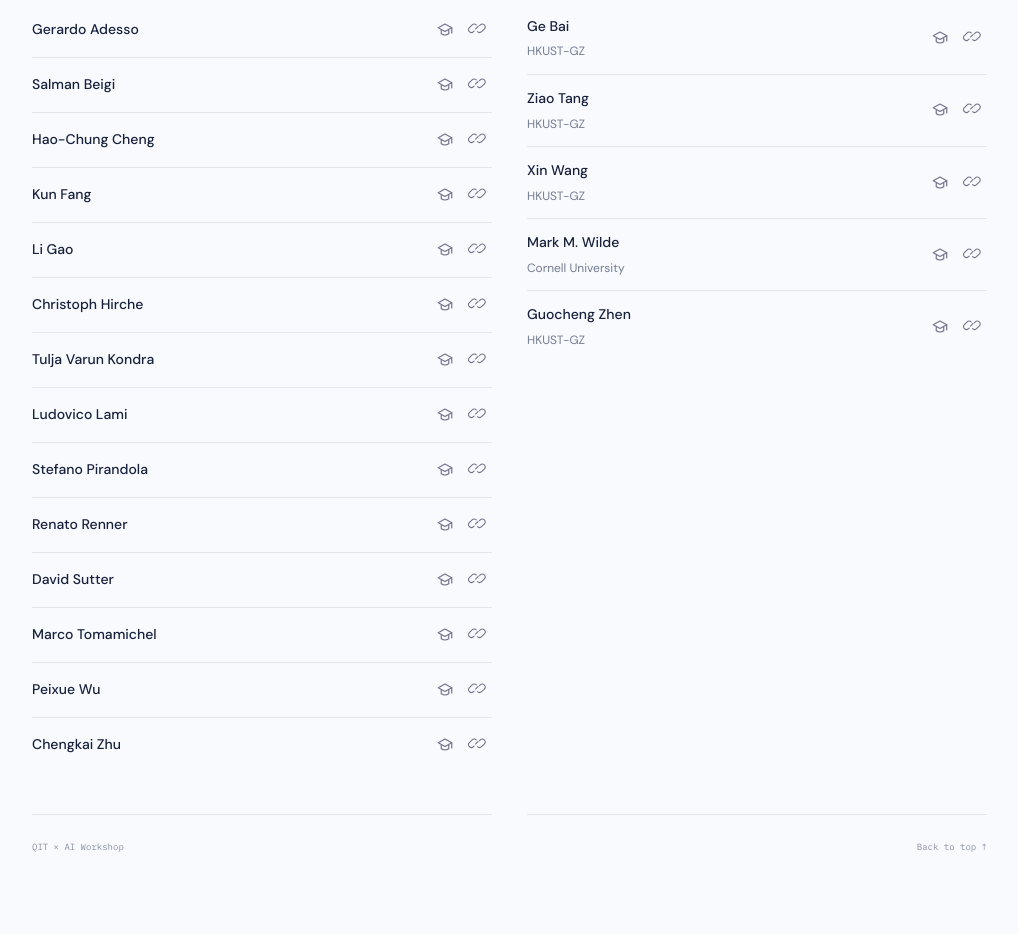
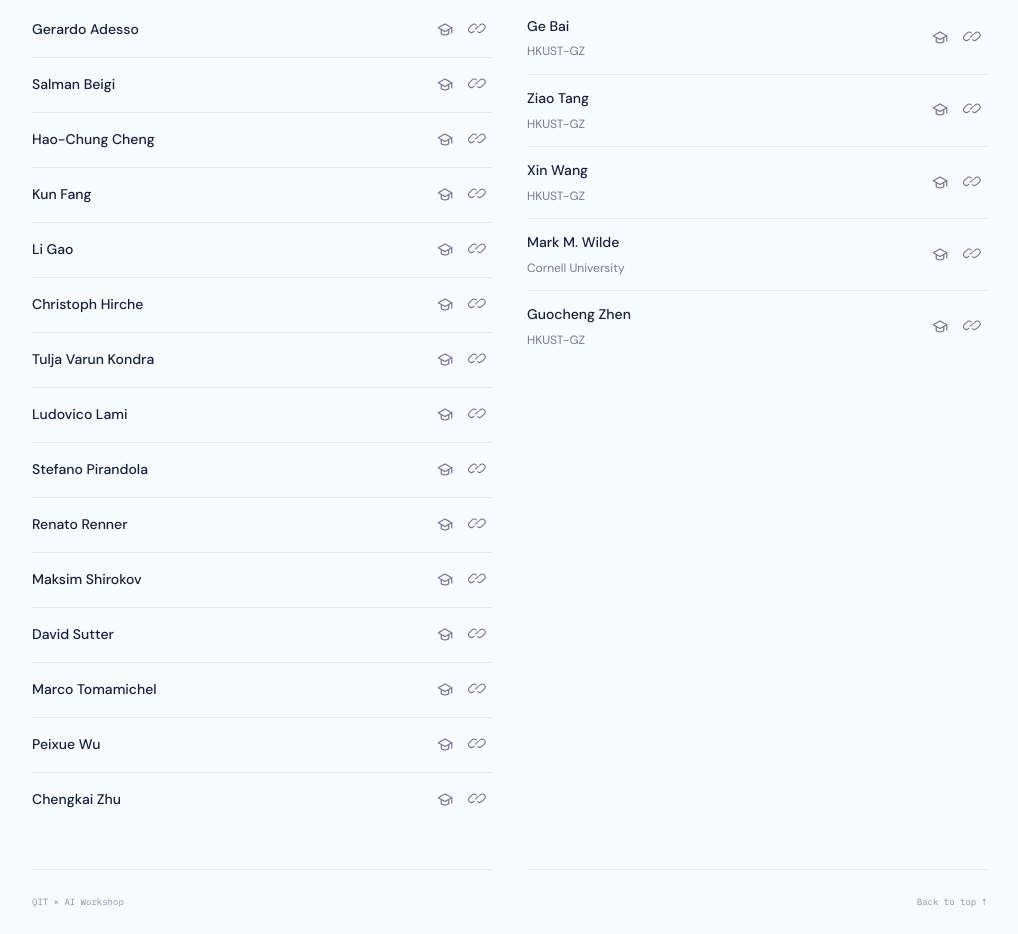
Before and after one commit to qit-ai/qit-ai.github.io, a plain HTML site: page index.html in a window 1280 px wide. Shown: the part 1343-2277 px from the top of the page, without its empty margins (248-1266 px from the left). Before the commit the page ends 2222 px from the top, so only its background shows below. Drawn offline with Linux system fonts and the light colour scheme.

Commit message:
Add Maksim Shirokov to invited speakers

```diff
--- a/index.html
+++ b/index.html
@@ -414,6 +414,7 @@
               <li><span class="speaker-name">Ludovico Lami</span><span class="speaker-links"><a href="https://scholar.google.com/citations?user=OS7LPjEAAAAJ" target="_blank" rel="noopener noreferrer" aria-label="Ludovico Lami — Google Scholar" title="Google Scholar"><svg viewBox="0 0 24 24" fill="none" stroke="currentColor" stroke-width="1.6" stroke-linecap="round" stroke-linejoin="round" aria-hidden="true"><path d="m3 9 9-5 9 5-9 5-9-5Z"/><path d="M7 12v5c3 2 7 2 10 0v-5M21 9v7"/></svg></a><a href="https://sites.google.com/view/ludovicolami" target="_blank" rel="noopener noreferrer" aria-label="Ludovico Lami — Website" title="Personal website"><svg viewBox="0 0 24 24" fill="none" stroke="currentColor" stroke-width="1.6" stroke-linecap="round" stroke-linejoin="round" aria-hidden="true"><path d="m10 13 4-4M8 16l-1 1a4 4 0 0 1-6-6l4-4a4 4 0 0 1 6 0M13 17a4 4 0 0 0 6 0l4-4a4 4 0 0 0-6-6l-1 1" transform="translate(1 -1) scale(.9)"/></svg></a></span></li>
               <li><span class="speaker-name">Stefano Pirandola</span><span class="speaker-links"><a href="https://scholar.google.com/citations?user=bV8llfkAAAAJ" target="_blank" rel="noopener noreferrer" aria-label="Stefano Pirandola — Google Scholar" title="Google Scholar"><svg viewBox="0 0 24 24" fill="none" stroke="currentColor" stroke-width="1.6" stroke-linecap="round" stroke-linejoin="round" aria-hidden="true"><path d="m3 9 9-5 9 5-9 5-9-5Z"/><path d="M7 12v5c3 2 7 2 10 0v-5M21 9v7"/></svg></a><a href="https://pure.york.ac.uk/portal/en/persons/stefano-pirandola/" target="_blank" rel="noopener noreferrer" aria-label="Stefano Pirandola — Website" title="University profile"><svg viewBox="0 0 24 24" fill="none" stroke="currentColor" stroke-width="1.6" stroke-linecap="round" stroke-linejoin="round" aria-hidden="true"><path d="m10 13 4-4M8 16l-1 1a4 4 0 0 1-6-6l4-4a4 4 0 0 1 6 0M13 17a4 4 0 0 0 6 0l4-4a4 4 0 0 0-6-6l-1 1" transform="translate(1 -1) scale(.9)"/></svg></a></span></li>
               <li><span class="speaker-name">Renato Renner</span><span class="speaker-links"><a href="https://scholar.google.com/citations?user=OEBtlWgAAAAJ" target="_blank" rel="noopener noreferrer" aria-label="Renato Renner — Google Scholar" title="Google Scholar"><svg viewBox="0 0 24 24" fill="none" stroke="currentColor" stroke-width="1.6" stroke-linecap="round" stroke-linejoin="round" aria-hidden="true"><path d="m3 9 9-5 9 5-9 5-9-5Z"/><path d="M7 12v5c3 2 7 2 10 0v-5M21 9v7"/></svg></a><a href="https://qit.ethz.ch/people/person-detail.rrenner.html" target="_blank" rel="noopener noreferrer" aria-label="Renato Renner — Website" title="University profile"><svg viewBox="0 0 24 24" fill="none" stroke="currentColor" stroke-width="1.6" stroke-linecap="round" stroke-linejoin="round" aria-hidden="true"><path d="m10 13 4-4M8 16l-1 1a4 4 0 0 1-6-6l4-4a4 4 0 0 1 6 0M13 17a4 4 0 0 0 6 0l4-4a4 4 0 0 0-6-6l-1 1" transform="translate(1 -1) scale(.9)"/></svg></a></span></li>
+              <li><span class="speaker-name">Maksim Shirokov</span><span class="speaker-links"><a href="https://scholar.google.com/citations?user=u63q0scAAAAJ" target="_blank" rel="noopener noreferrer" aria-label="Maksim Shirokov — Google Scholar" title="Google Scholar"><svg viewBox="0 0 24 24" fill="none" stroke="currentColor" stroke-width="1.6" stroke-linecap="round" stroke-linejoin="round" aria-hidden="true"><path d="m3 9 9-5 9 5-9 5-9-5Z"/><path d="M7 12v5c3 2 7 2 10 0v-5M21 9v7"/></svg></a><a href="https://homepage.mi-ras.ru/~msh/index_e.html" target="_blank" rel="noopener noreferrer" aria-label="Maksim Shirokov — Website" title="Personal website"><svg viewBox="0 0 24 24" fill="none" stroke="currentColor" stroke-width="1.6" stroke-linecap="round" stroke-linejoin="round" aria-hidden="true"><path d="m10 13 4-4M8 16l-1 1a4 4 0 0 1-6-6l4-4a4 4 0 0 1 6 0M13 17a4 4 0 0 0 6 0l4-4a4 4 0 0 0-6-6l-1 1" transform="translate(1 -1) scale(.9)"/></svg></a></span></li>
               <li><span class="speaker-name">David Sutter</span><span class="speaker-links"><a href="https://scholar.google.com/citations?user=RzaBjEQAAAAJ" target="_blank" rel="noopener noreferrer" aria-label="David Sutter — Google Scholar" title="Google Scholar"><svg viewBox="0 0 24 24" fill="none" stroke="currentColor" stroke-width="1.6" stroke-linecap="round" stroke-linejoin="round" aria-hidden="true"><path d="m3 9 9-5 9 5-9 5-9-5Z"/><path d="M7 12v5c3 2 7 2 10 0v-5M21 9v7"/></svg></a><a href="https://sites.google.com/site/suttedav/" target="_blank" rel="noopener noreferrer" aria-label="David Sutter — Website" title="Personal website"><svg viewBox="0 0 24 24" fill="none" stroke="currentColor" stroke-width="1.6" stroke-linecap="round" stroke-linejoin="round" aria-hidden="true"><path d="m10 13 4-4M8 16l-1 1a4 4 0 0 1-6-6l4-4a4 4 0 0 1 6 0M13 17a4 4 0 0 0 6 0l4-4a4 4 0 0 0-6-6l-1 1" transform="translate(1 -1) scale(.9)"/></svg></a></span></li>
               <li><span class="speaker-name">Marco Tomamichel</span><span class="speaker-links"><a href="https://scholar.google.com/citations?user=t11U6_sAAAAJ" target="_blank" rel="noopener noreferrer" aria-label="Marco Tomamichel — Google Scholar" title="Google Scholar"><svg viewBox="0 0 24 24" fill="none" stroke="currentColor" stroke-width="1.6" stroke-linecap="round" stroke-linejoin="round" aria-hidden="true"><path d="m3 9 9-5 9 5-9 5-9-5Z"/><path d="M7 12v5c3 2 7 2 10 0v-5M21 9v7"/></svg></a><a href="https://www.cqt.sg/people/marco-tomamichel/" target="_blank" rel="noopener noreferrer" aria-label="Marco Tomamichel — Website" title="University profile"><svg viewBox="0 0 24 24" fill="none" stroke="currentColor" stroke-width="1.6" stroke-linecap="round" stroke-linejoin="round" aria-hidden="true"><path d="m10 13 4-4M8 16l-1 1a4 4 0 0 1-6-6l4-4a4 4 0 0 1 6 0M13 17a4 4 0 0 0 6 0l4-4a4 4 0 0 0-6-6l-1 1" transform="translate(1 -1) scale(.9)"/></svg></a></span></li>
               <li><span class="speaker-name">Peixue Wu</span><span class="speaker-links"><a href="https://scholar.google.com/citations?user=bRUtKMoAAAAJ" target="_blank" rel="noopener noreferrer" aria-label="Peixue Wu — Google Scholar" title="Google Scholar"><svg viewBox="0 0 24 24" fill="none" stroke="currentColor" stroke-width="1.6" stroke-linecap="round" stroke-linejoin="round" aria-hidden="true"><path d="m3 9 9-5 9 5-9 5-9-5Z"/><path d="M7 12v5c3 2 7 2 10 0v-5M21 9v7"/></svg></a><a href="https://pxwu24.github.io/academic/" target="_blank" rel="noopener noreferrer" aria-label="Peixue Wu — Website" title="Personal website"><svg viewBox="0 0 24 24" fill="none" stroke="currentColor" stroke-width="1.6" stroke-linecap="round" stroke-linejoin="round" aria-hidden="true"><path d="m10 13 4-4M8 16l-1 1a4 4 0 0 1-6-6l4-4a4 4 0 0 1 6 0M13 17a4 4 0 0 0 6 0l4-4a4 4 0 0 0-6-6l-1 1" transform="translate(1 -1) scale(.9)"/></svg></a></span></li>
```
